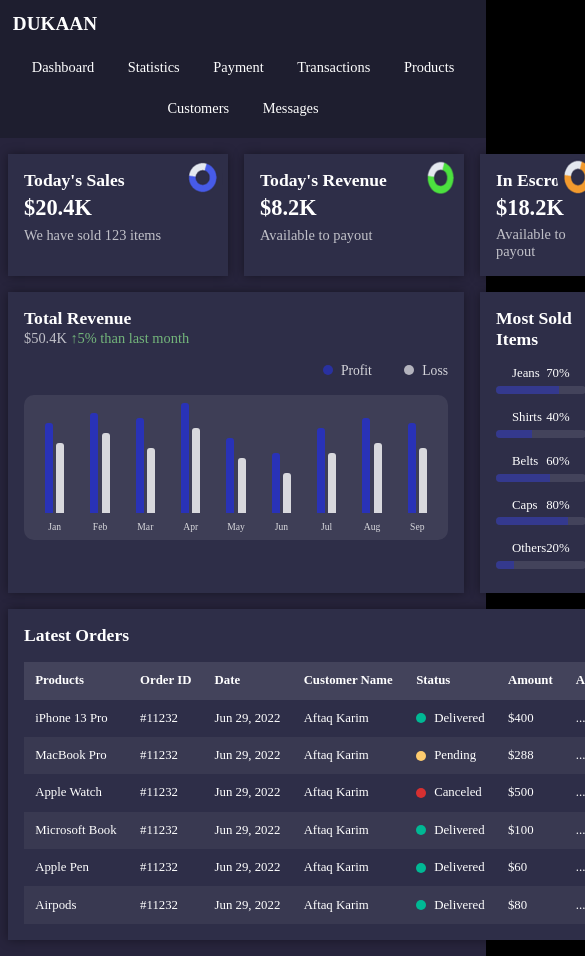
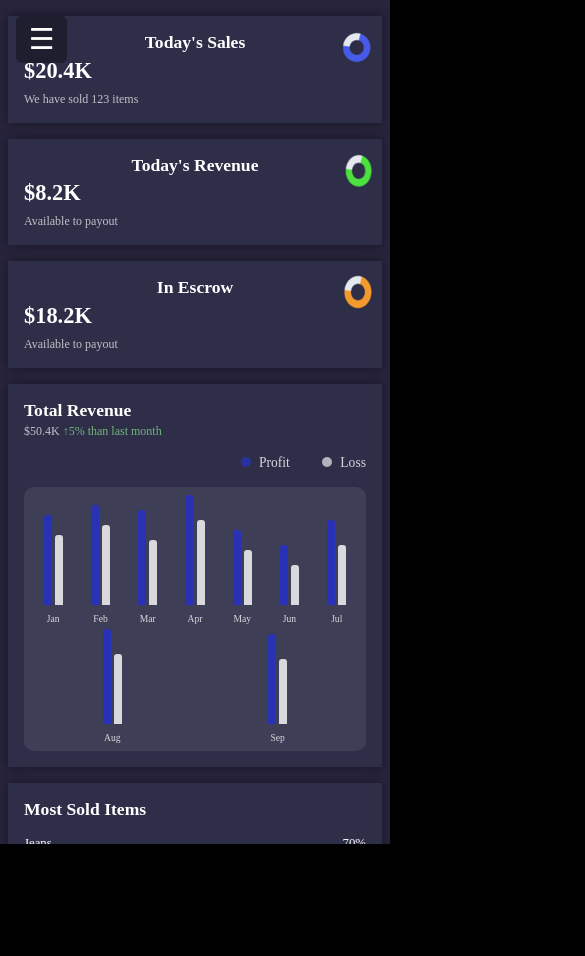
Before and after one commit to Tejas0525/figma-projects, a plain HTML site: page index.html in a window 390 px wide. Shown: the whole page, 585 px wide, since content can reach past the window. After the commit the page ends 844 px from the top, so only its background shows below. Drawn offline with Linux system fonts and the light colour scheme.

Commit message:
Updated and  responsive

```diff
--- a/index.html
+++ b/index.html
@@ -7,8 +7,12 @@
     <link rel="stylesheet" href="./styles/style.css">
 </head>
 <body>
+    <!-- Menu Button -->
+    <button class="menu-btn" onclick="toggleSidebar()">☰</button>
+
     <div class="div">
         <div class="side-bar">
+            <!--new-->
             <h1 id="h1Tag">DUKAAN</h1>
             <ul class="sidebar-menu">
                 <li class="active">Dashboard</li>
@@ -26,6 +30,7 @@
             </div>
         </div>
 
+        <!-- Dashboard -->
         <div class="main">
             <div class="top1-bar card">
                 <h3>Today's Sales</h3>
@@ -35,7 +40,6 @@
             <div class="sales-avatar">
             <img src="src/image1.png" alt="Sales Profile">
             </div>
-
             </div>
 
             <div class="top2-bar card">
@@ -54,10 +58,9 @@
                 <div class="sales-avatar">
             <img src="src/image3.png" alt="Sales Profile">
             </div>
-
             </div>
 
-
+            <!-- Revenue Chart -->
             <div class="mid1-bar card">
             <h3>Total Revenue</h3>
             <p class="desc">$50.4K <span class="growth">↑5% than last month</span></p>
@@ -142,6 +145,7 @@
             </div>
             </div>
 
+            <!-- Progress Bars -->
             <div class="mid2-bar card">
                 <h3>Most Sold Items</h3>
                 <div class="progress-group">
@@ -162,6 +166,7 @@
                 </div>
             </div>
 
+            <!-- Latest Orders -->
             <div class="bottom-bar card">
                 <h3>Latest Orders</h3>
                 <table>
@@ -202,5 +207,14 @@
             </div>
         </div>
     </div>
+
+<script>
+
+  function toggleSidebar() {
+    const sidebar = document.querySelector('.side-bar');
+    sidebar.classList.toggle('active');
+  }
+</script>
+
 </body>
 </html>
--- a/styles/style.css
+++ b/styles/style.css
@@ -1,4 +1,3 @@
-
 * {
   margin: 0;
   padding: 0;
@@ -59,6 +58,7 @@ body {
   gap: 0.4rem;
 }
 
+/* Dashboard*/
 .main {
   display: grid;
   grid-template-columns: repeat(3, 1fr);
@@ -80,7 +80,7 @@ body {
 }
 
 
-/* Dashboard*/
+/* Dashboard Top 3 Cards*/
 .top1-bar,
 .top2-bar,
 .top3-bar,
@@ -92,6 +92,7 @@ body {
   box-shadow: 0 0 10px rgba(0, 0, 0, 0.4);
 }
 
+/*img*/
 .top1-bar .sales-avatar img,
 .top2-bar .sales-avatar img,
 .top3-bar .sales-avatar img {
@@ -102,10 +103,12 @@ body {
     top: 10px;
     right: 10px;
 }
+
 .top1-bar, .top2-bar, .top3-bar {
     position: relative;
 }
-/* GRID */
+
+/* GRID POSITIONING */
 .top1-bar {
   grid-column: 1 / 2;
   grid-row: 1 / 2;
@@ -136,6 +139,7 @@ body {
   grid-row: 5 / 7;
 }
 
+/* Texts of cards */
 .card h3 {
   font-size: 1.1rem;
 }
@@ -160,6 +164,7 @@ body {
   position: relative;
 }
 
+/*chart container*/
 .chart-placeholder {
   display: flex;
   justify-content: space-between;
@@ -171,6 +176,7 @@ body {
   border-radius: 10px;
 }
 
+/*each month wrapper*/
 .chart-placeholder .bar {
   display: flex;
   flex-direction: column;
@@ -180,6 +186,7 @@ body {
   position: relative;
 }
 
+/*bars container*/
 .bar .bars {
   display: flex;
   align-items: flex-end;
@@ -216,6 +223,7 @@ body {
   font-size: 0.8rem;
   opacity: 0.8;
 }
+
 /*legend below chart*/
 .chart-legend {
   display: flex;
@@ -226,7 +234,7 @@ body {
   opacity: 0.8;
 }
 
-/*dots*/
+/*legend dots*/
 .chart-legend .dot {
   display: inline-block;
   width: 10px;
@@ -279,9 +287,11 @@ table {
   width: 100%;
   border-collapse: collapse;
   margin-top: 1rem;
-;
+
 }
-th,td {
+
+th,
+td {
   text-align: left;
   padding: 1rem;
   font-size: 0.9rem;
@@ -294,7 +304,8 @@ th {
 tbody tr:nth-child(even) {
   background-color: rgba(255, 255, 255, 0.05);
 }
-/*table */
+
+/*table status styling*/
 .status {
   /*new*/
   display: flex;
@@ -316,21 +327,276 @@ tbody tr:nth-child(even) {
   border-radius: 50%;
 }
 
+/*new - color for each type */
 .status.delivered::before {
-  background-color: #00b894; /* green */
+  background-color: #00b894;
 }
 
 .status.pending::before {
-  background-color: #fdcb6e; /* yellow */
+  background-color: #fdcb6e;
 }
 
 .status.canceled::before {
-  background-color: #d63031; /* red */
+  background-color: #d63031;
+}
+
+html, body {
+  overflow-x: hidden;
+  max-width: 100%;
+}
+
+.div, .side-bar, .main, .top1-bar, .top2-bar, .top3-bar,
+.mid1-bar, .mid2-bar, .bottom-bar {
+  max-width: 100%;
+  overflow: visible;
+}
+
+/* Sidebar shrink*/
+.side-bar {
+  width: 100%;
+  display: grid;
+  grid-template-rows: auto 1fr auto;
+  justify-items: center;
+  text-align: center;
+  row-gap: 1rem;
+  padding: 1rem;
+}
+
+/* Sidebar menu */
+.sidebar-menu {
+  display: flex;
+  flex-wrap: wrap;
+  justify-content: center;
+  gap: 0.6rem;
+  width: 100%;
+}
+
+.sidebar-menu li {
+  flex: 1 1 120px;
+  text-align: center;
+}
+
+/* Main shrink */
+.main {
+  display: grid;
+  grid-template-columns: repeat(auto-fit, minmax(260px, 1fr));
+  gap: 1rem;
+  padding: 1rem;
+  justify-items: stretch;
+  align-items: stretch;
+}
+
+.top1-bar, .top2-bar, .top3-bar {
+  min-width: 0;
+}
+
+/* responsive chart*/
+.chart-placeholder {
+  display: flex;
+  flex-wrap: wrap;
+  justify-content: space-evenly;
+  align-items: flex-end;
+  gap: 0.5rem;
+  height: auto;
+  padding: 1rem;
+  border-radius: 10px;
+}
+
+.chart-placeholder .bar {
+  flex: 1 1 50px;
+  min-width: 35px;
+}
+
+.bars .profit,
+.bars .loss {
+  width: 0.6rem;
+  transition: height 0.3s ease;
+}
+
+/* Table responsive*/
+table {
+  width: 100%;
+  table-layout: fixed;
+  word-wrap: break-word;
+}
+
+th, td {
+  white-space: normal;
+  overflow-wrap: break-word;
+  text-align: left;
+  font-size: clamp(0.8rem, 2vw, 1rem);
+  padding: 0.6rem;
+}
+
+.progress-group p {
+  flex-wrap: wrap;
+  font-size: clamp(0.8rem, 2vw, 0.9rem);
+  margin: 0.5rem 0;
+}
+
+.progress {
+  height: 6px;
+}
+
+.sales-avatar img {
+  width: clamp(2rem, 6vw, 5rem);
+  height: clamp(2rem, 6vw, 5rem);
+  top: 8px;
+  right: 8px;
+}
+
+/* mobile devices */
+@media (max-width: 600px) {
+  .main {
+    grid-template-columns: 1fr;
+    padding: 0.8rem;
+  }
+
+  .chart-placeholder {
+    gap: 0.3rem;
+  }
+
+  .chart-placeholder .bar {
+    flex: 1 1 30px;
+    min-width: 25px;
+  }
+
+  .amount {
+    font-size: 1.3rem;
+  }
+
+  #h1Tag {
+    font-size: 1.2rem;
+  }
+}
+
+/* menu button*/
+.menu-btn {
+  display: none;
+  position: fixed;
+  top: 1rem;
+  left: 1rem;
+  z-index: 1000;
+  background-color: #1e1e2f;
+  color: white;
+  border: none;
+  font-size: 1.8rem;
+  padding: 0.4rem 0.8rem;
+  border-radius: 6px;
+  cursor: pointer;
+}
+
+/* Hide sidebar for mobile*/
+@media (max-width: 768px) {
+  .menu-btn {
+    display: block;
+  }
+
+  .side-bar {
+    position: fixed;
+    left: -100%;
+    top: 0;
+    width: 60%;
+    height: 100%;
+    background-color: #1e1e2f;
+    transition: left 0.3s ease;
+    z-index: 999;
+  }
+
+  .side-bar.active {
+    left: 0;
+  }
+
+  .div::before {
+    content: "";
+    position: fixed;
+    inset: 0;
+    background-color: rgba(0, 0, 0, 0.5);
+    z-index: 998;
+    opacity: 0;
+    pointer-events: none;
+    transition: opacity 0.3s;
+  }
+
+  .side-bar.active ~ .main::before {
+    opacity: 1;
+    pointer-events: auto;
+  }
+}
+
+@media (max-width: 768px) {
+
+  .top1-bar,
+  .top2-bar,
+  .top3-bar,
+  .mid1-bar,
+  .mid2-bar,
+  .bottom-bar {
+    grid-column: auto !important;
+    grid-row: auto !important;
+    width: 100%;
+  }
+
+  .top1-bar, .top2-bar, .top3-bar,
+  .mid1-bar, .mid2-bar, .bottom-bar {
+    min-width: 0;
+    flex: 1 1 100%;
+  }
+
+  .main {
+    display: grid;
+    grid-template-columns: 1fr;
+    gap: 1rem;
+    padding: 1rem;
+  }
+
+  .bottom-bar {
+    overflow-x: auto;
+  }
+
+  .top1-bar h3, .top2-bar h3, .top3-bar h3 {
+    text-align: center;
+  }
+
+  .sales-avatar img {
+    position: static;
+    display: block;
+    margin: 0.5rem auto;
+  }
+}
+
+/*more small screens */
+@media (max-width: 480px) {
+  .amount {
+    font-size: 1.2rem;
+  }
+
+  .desc {
+    font-size: 0.75rem;
+  }
+
+  .chart-placeholder {
+    flex-wrap: wrap;
+    justify-content: center;
+  }
+
+  table {
+    font-size: 0.75rem;
+  }
+}
+
+/* Hide table*/
+.bottom-bar {
+  overflow-x: auto;
+  scrollbar-width: none;
+  -ms-overflow-style: none;
+}
+.bottom-bar::-webkit-scrollbar {
+  display: none;
 }
 
 @media (max-width: 992px) {
 
-  /* Sidebar*/
   .side-bar {
     padding: 0.8rem;
   }
@@ -359,6 +625,7 @@ tbody tr:nth-child(even) {
     gap: 1rem;
   }
 
+  /* Revenue chart shrink*/
   .chart-placeholder {
     flex-wrap: wrap;
     justify-content: space-around;
@@ -386,7 +653,7 @@ tbody tr:nth-child(even) {
   }
 }
 
-/* mobile screen */
+/* Small screens*/
 @media (max-width: 768px) {
 
   /* Sidebar becomes top bar */
```
